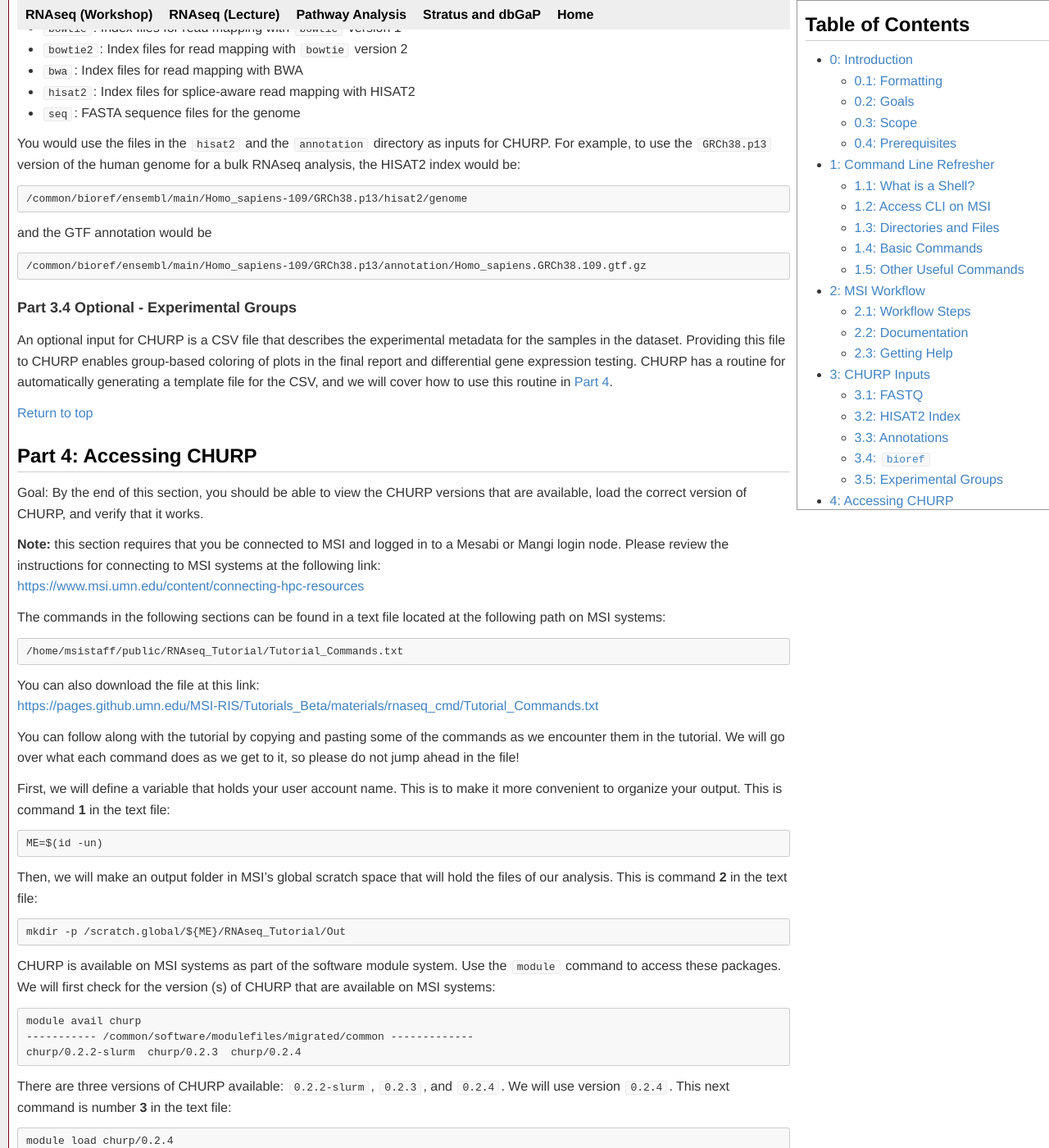
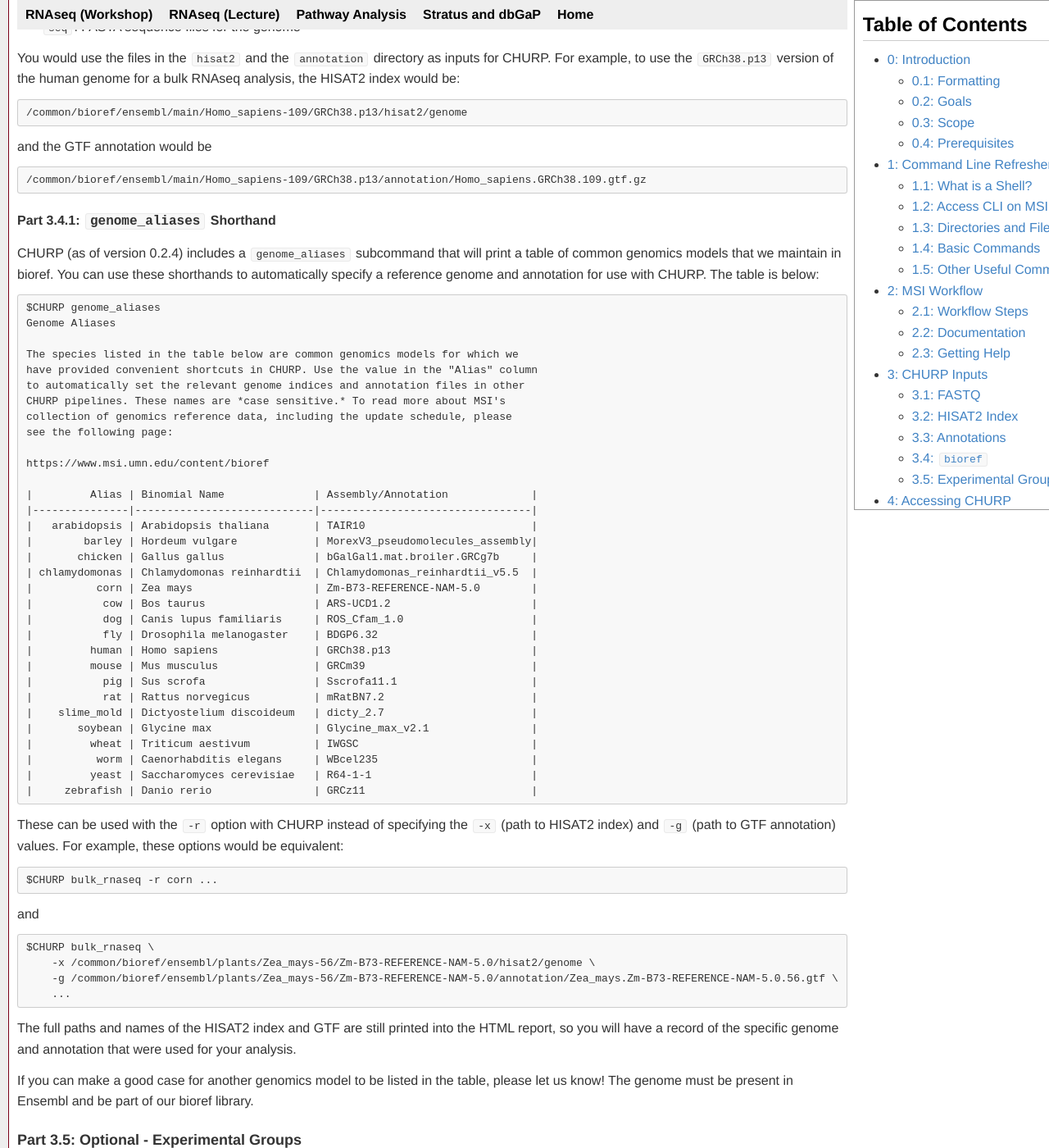
Before and after one commit to msi-ris/Tutorials, a Jekyll site: the page built from rnaseq_cmd.md, in a window 1280 px wide and 1400 px high, scrolled down 13429 px. Shown: the whole window at 82% size. Built offline with Jekyll 4.4.1, drawn with Linux system fonts in a browser that asks for light colours.

Commit message:
Add some info about genome_aliases to tutorial

````diff
--- a/rnaseq_cmd.md
+++ b/rnaseq_cmd.md
@@ -863,7 +863,73 @@ and the GTF annotation would be
 /common/bioref/ensembl/main/Homo_sapiens-109/GRCh38.p13/annotation/Homo_sapiens.GRCh38.109.gtf.gz
 ```
 
-### <a name="3.5"></a>Part 3.4 Optional - Experimental Groups
+#### <a name="3.4.1"></a>Part 3.4.1: `genome_aliases` Shorthand
+CHURP (as of version 0.2.4) includes a `genome_aliases` subcommand that will
+print a table of common genomics models that we maintain in bioref. You can use
+these shorthands to automatically specify a reference genome and annotation for
+use with CHURP. The table is below:
+
+```
+$CHURP genome_aliases
+Genome Aliases
+
+The species listed in the table below are common genomics models for which we
+have provided convenient shortcuts in CHURP. Use the value in the "Alias" column
+to automatically set the relevant genome indices and annotation files in other
+CHURP pipelines. These names are *case sensitive.* To read more about MSI's
+collection of genomics reference data, including the update schedule, please
+see the following page:
+
+https://www.msi.umn.edu/content/bioref
+
+|         Alias | Binomial Name              | Assembly/Annotation             |
+|---------------|----------------------------|---------------------------------|
+|   arabidopsis | Arabidopsis thaliana       | TAIR10                          |
+|        barley | Hordeum vulgare            | MorexV3_pseudomolecules_assembly|
+|       chicken | Gallus gallus              | bGalGal1.mat.broiler.GRCg7b     |
+| chlamydomonas | Chlamydomonas reinhardtii  | Chlamydomonas_reinhardtii_v5.5  |
+|          corn | Zea mays                   | Zm-B73-REFERENCE-NAM-5.0        |
+|           cow | Bos taurus                 | ARS-UCD1.2                      |
+|           dog | Canis lupus familiaris     | ROS_Cfam_1.0                    |
+|           fly | Drosophila melanogaster    | BDGP6.32                        |
+|         human | Homo sapiens               | GRCh38.p13                      |
+|         mouse | Mus musculus               | GRCm39                          |
+|           pig | Sus scrofa                 | Sscrofa11.1                     |
+|           rat | Rattus norvegicus          | mRatBN7.2                       |
+|    slime_mold | Dictyostelium discoideum   | dicty_2.7                       |
+|       soybean | Glycine max                | Glycine_max_v2.1                |
+|         wheat | Triticum aestivum          | IWGSC                           |
+|          worm | Caenorhabditis elegans     | WBcel235                        |
+|         yeast | Saccharomyces cerevisiae   | R64-1-1                         |
+|     zebrafish | Danio rerio                | GRCz11                          |
+```
+
+These can be used with the `-r` option with CHURP instead of specifying the
+`-x` (path to HISAT2 index) and `-g` (path to GTF annotation) values. For
+example, these options would be equivalent:
+
+```
+$CHURP bulk_rnaseq -r corn ...
+```
+
+and
+
+```
+$CHURP bulk_rnaseq \
+    -x /common/bioref/ensembl/plants/Zea_mays-56/Zm-B73-REFERENCE-NAM-5.0/hisat2/genome \
+    -g /common/bioref/ensembl/plants/Zea_mays-56/Zm-B73-REFERENCE-NAM-5.0/annotation/Zea_mays.Zm-B73-REFERENCE-NAM-5.0.56.gtf \
+    ...
+```
+
+The full paths and names of the HISAT2 index and GTF are still printed into the
+HTML report, so you will have a record of the specific genome and annotation
+that were used for your analysis.
+
+If you can make a good case for another genomics model to be listed in the
+table, please let us know! The genome must be present in Ensembl and be part of
+our bioref library.
+
+### <a name="3.5"></a>Part 3.5: Optional - Experimental Groups
 An optional input for CHURP is a CSV file that describes the experimental
 metadata for the samples in the dataset. Providing this file to CHURP enables
 group-based coloring of plots in the final report and differential gene
````
